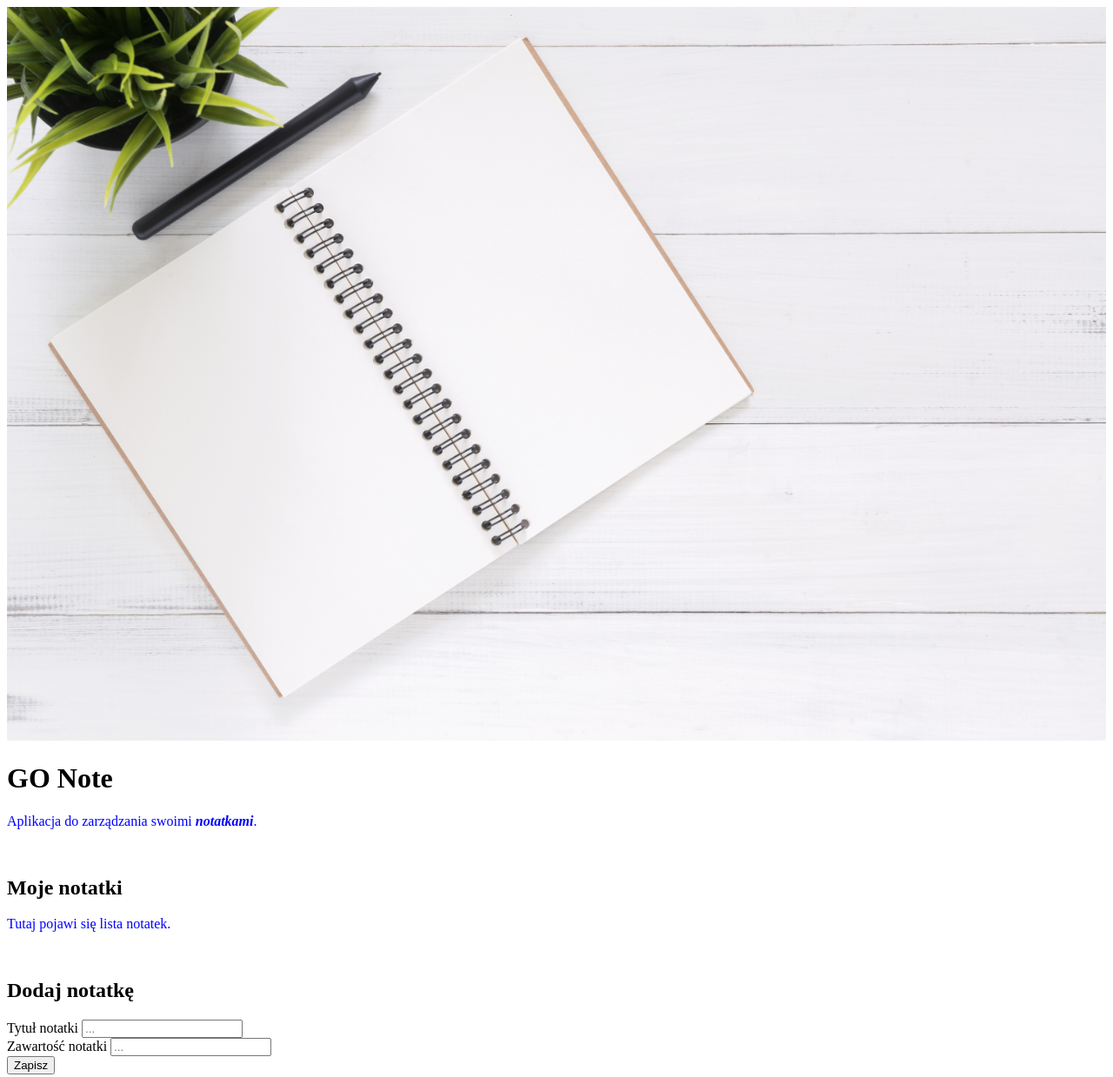
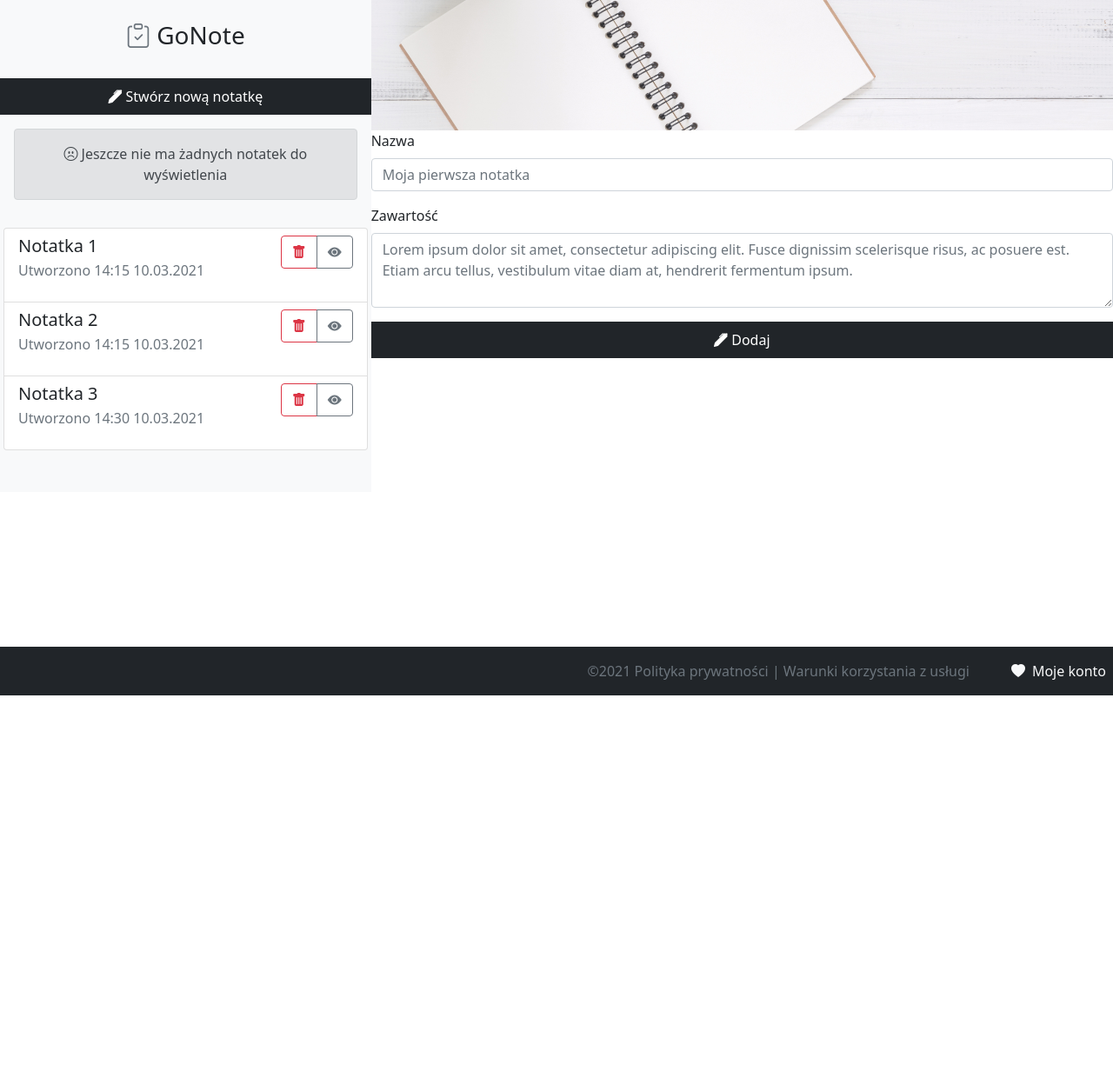
Before and after one commit to anndevx/GoNote, a plain HTML site: page index.html in a window 1280 px wide. Shown: the top 1239 px of the page at 87% size. After the commit the page ends 800 px from the top, so only its background shows below. Drawn offline with nearby package versions, Linux system fonts and the light colour scheme.

Commit message:
First implementation of boostrap

```diff
--- a/customstyle.css
+++ b/customstyle.css
@@ -1,3 +1,38 @@
-p {
- color: blue;
+input {
+ color: black;
+ border-radius: 5px;
+ border: 1px solid grey;
+ margin-bottom: 10px;
 }
+
+.cover {
+ background-image: url("bg.jpg");
+ background-position: center;
+ background-size: cover;
+ min-height: 150px;
+}
+
+img {
+	border: 2px solid #54C03F;
+	border-radius: 50%;
+}
+
+body {
+	font-family: Arial;
+}
+
+.main-header {
+	background-color: #D1FAD2;
+	padding: 10px;
+}
+
+h1, h2 {
+	font-variant: small-caps;
+	color: green;
+}
+
+a {
+	color: darkgreen;
+	font-weight: bold;
+	text-decoration: none;
+}
--- a/index.html
+++ b/index.html
@@ -3,35 +3,104 @@
 	<head>
 		<title>GoNote</title>
 		<link rel="stylesheet" href="customstyle.css">
-
+		<meta name="viewport" content="width=device-width, initial-scale=1">
+		<link rel="stylesheet" href="https://cdn.jsdelivr.net/npm/bootstrap@5.0.0-beta2/dist/css/bootstrap.min.css">
+		<link rel="stylesheet" href="https://cdn.jsdelivr.net/npm/bootstrap-icons@1.4.0/font/bootstrap-icons.css">
 	</head>
 	<body>
-		<img src="./background.jpg" alt="Tło" width="100%" height="auto"/>
-	<div>
-		<h1>GO Note</h1>
-		<p>Aplikacja do zarządzania swoimi <strong><em>notatkami</em></strong>.</p>
+		<div class="container-fluid p-0 m-0">
+			<div class="row p-0 m-0">
+				<div class="col-12 col-md-5 col-lg-4 bg-light p-0">
+					<h3 class="w-100 text-center p-4">
+						<i class="bi bi-clipboard-check text-secondary"></i>
+						GoNote
+					</h3>
+					<button type="button" class="btn btn-dark w-100 py-2 rounded-0">
+						<i class="bi bi-pen-fill"></i>
+						Stwórz nową notatkę
+					</button>
+					<div class="alert alert-secondary m-3 text-center">
+						<i class="bi bi-emoji-frown"></i>
+						Jeszcze nie ma żadnych notatek do wyświetlenia
 					</div>
-	<br />
-	<div>
-		<h2>Moje notatki</h2>
-		<p>Tutaj pojawi się lista notatek.</p>
+					<div class="list-group pt-3 pb-5 px-1">
+						<div class="list-group-item">
+							<div class="float-end">
+								<div class="btn-group" role="group">
+									<button type="button" class="btn btn-outline-danger">
+										<i class="bi bi-trash-fill"></i>
+									</button>
+									<button type="button" class="btn btn-outline-secondary">
+										<i class="bi bi-eye-fill"></i>
+									</button>
 								</div>
-	<br />
-		<h2>Dodaj notatkę</h2>
-	<form>
-	<div>
-		<label for="note-title">Tytuł notatki</label>
-		<input placeholder="..." id="note-title" type="text" />
 							</div>
-	 <div>
-		<label for="note-content">Zawartość notatki</label>
-		<input placeholder="..." id="note-content" type="text" />
+							<h5 class="mb-1">Notatka 1</h5>
+							<p class="text-muted">Utworzono 14:15 10.03.2021</p>
 						</div>
-	 <div>
-		<button type="submit">Zapisz</button>
+						<div class="list-group-item">
+							<div class="float-end">
+								<div class="btn-group" role="group">
+									<button type="button" class="btn btn-outline-danger">
+										<i class="bi bi-trash-fill"></i>
+									</button>
+									<button type="button" class="btn btn-outline-secondary">
+										<i class="bi bi-eye-fill"></i>
+									</button>
 								</div>
-	 <br />
-		<a href="https://google.com">©2021 Polityka prywatności | Warunki korzystania z usługi</a>
+							</div>
+							<h5 class="mb-1">Notatka 2</h5>
+							<p class="text-muted">Utworzono 14:15 10.03.2021</p>
+						</div>
+						<div class="list-group-item">
+							<div class="float-end">
+								<div class="btn-group" role="group">
+									<button type="button" class="btn btn-outline-danger">
+										<i class="bi bi-trash-fill"></i>
+									</button>
+									<button type="button" class="btn btn-outline-secondary">
+										<i class="bi bi-eye-fill"></i>
+									</button>
+								</div>
+							</div>
+							<h5 class="mb-1">Notatka 3</h5>
+							<p class="text-muted">Utworzono 14:30 10.03.2021</p>
+						</div>
+
+					</div>
+
+				</div>
+
+					<div class="col-12 col-md-7 col-lg-8 bg-white p-0">
+						<div class="cover d-none d-sm-block"></div>
+						<div class="mb-3">
+						<form class="m-03">
+							<label for="exampleFormControlInput1" class="form-label">Nazwa</label>
+							<input type="email" class="form-control" id="exampleFormControlInput1" placeholder="Moja pierwsza notatka">
+						</div>
+						<div class="mb-3">
+							<label for="exampleFormControlTextarea1" class="form-label">Zawartość</label>
+							<textarea class="form-control" id="exampleFormControlTextarea1" rows="3" placeholder="Lorem ipsum dolor sit amet, consectetur adipiscing elit. Fusce dignissim scelerisque risus, ac posuere est. Etiam arcu tellus, vestibulum vitae diam at, hendrerit fermentum ipsum. "></textarea>
+						</div>
+						<button type="button" class="btn btn-dark w-100 py-2 rounded-0">
+						<i class="bi bi-pen-fill"></i>
+						Dodaj
+					</button>
 						</form>
+					</div>
+			</div>
+
+
+		</div>
+
+		<nav class="navbar fixed-bottom navbar-dark bg-dark">
+			<div class="container-fluid justify-content-end p-2">
+				<span class="text-muted mx-5 d-none d-md-block">
+					©2021 Polityka prywatności | Warunki korzystania z usługi
+				</span>
+				<span class="text-light"><i class="bi bi-heart-fill pe-2"></i>Moje konto</span>
+			</div>
+		</nav>
+		<script src="https://cdn.jsdelivr.net/npm/bootstrap@5.0.0-beta2/dist/js/bootstrap.bundle.min.js"></script>
 	</body>
 </html>
```
Also changed, not shown: bg.jpg (renamed from background.jpg). Lines whose indentation alone changed are shown as unchanged.
